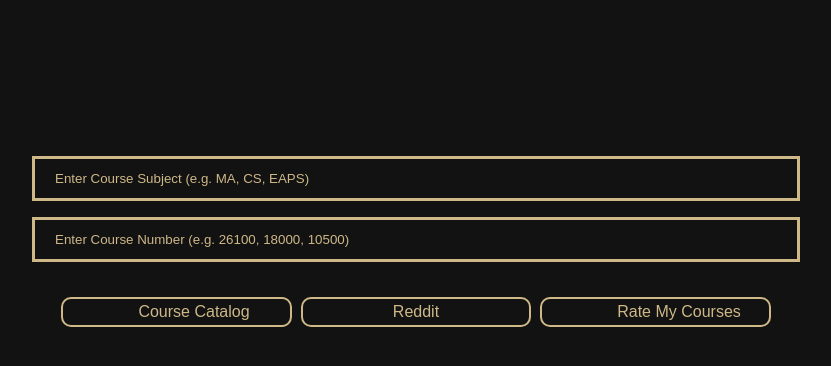
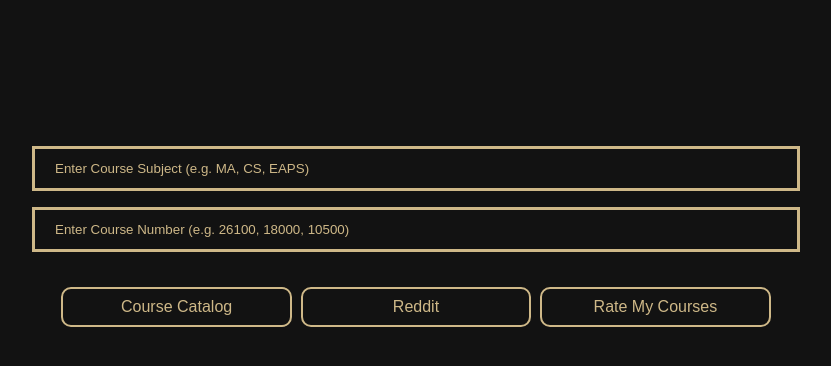
Before and after one commit to SebastianD101/purdue-courses, a plain HTML site: page index.html in a window 1280 px wide. Shown: the whole page, without its empty margins (224-1055 px from the left). Drawn offline with Linux system fonts and the light colour scheme.

Commit message:
fixed button text

```diff
--- a/style.css
+++ b/style.css
@@ -1,7 +1,7 @@
 #button {
     border: none;
     color: #CEB888;
-    padding: 4px 75px;
+    height: 40px;
     text-align: center;
     width: 30%;
     text-decoration: none;
@@ -15,7 +15,7 @@
     border-radius: 10px;
 }
 
-@media all and (min-width:769px) and (max-width: 5000px) {
+@media all and (min-width:800px) and (max-width: 5000px) {
     #button:hover {
         background-color: rgba(255, 255, 255, 0.1);
         color: #FFFFFF;
@@ -30,9 +30,12 @@
     input[type=text] {
         width: 100%;
     }
+    input[type=button] {
+        text-align: center;
+    }
 }
 
-@media all and (min-width:0px) and (max-width: 768px) {
+@media all and (min-width:0px) and (max-width: 800px) {
     input[type=text] {
         width: 80%;
     }
@@ -42,9 +45,9 @@
 }
 
 body {
+    background: #121212;
     font-size: 20px;
     color: #CEB888;
-    background: #121212;
     margin:0;
 }
 
@@ -52,7 +55,6 @@ form {
     margin-left: 10%;
     margin-right: 10%;
     margin: auto;
-    padding: 10px;
 }
 
 input[type=text] {
@@ -73,10 +75,6 @@ input[type=text]:focus {
       border: 2px solid #CEB888;
 }
 
-input[type=button] {
-    text-align: center;
-}
-
 ::placeholder {
   color: #CEB888;
   opacity: 1;
```
